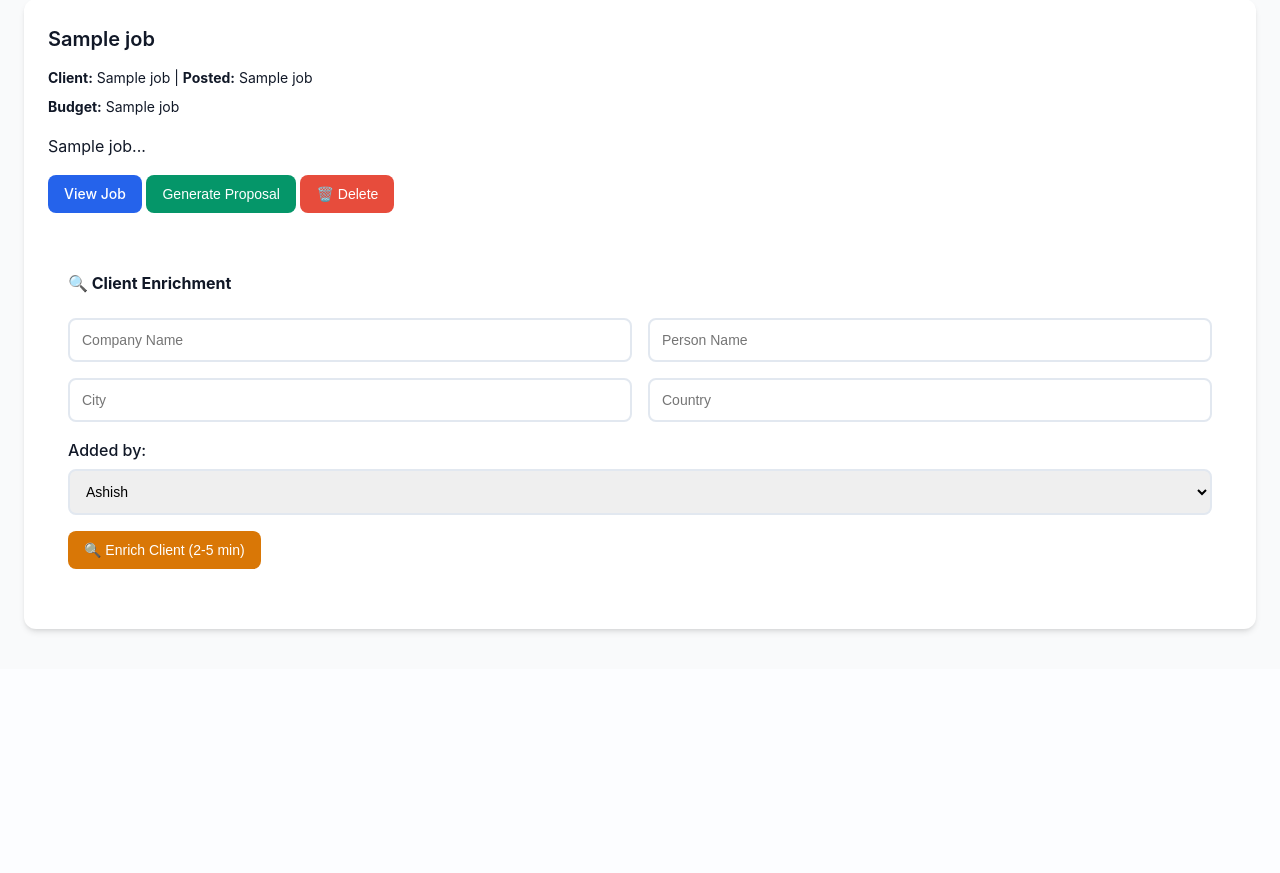
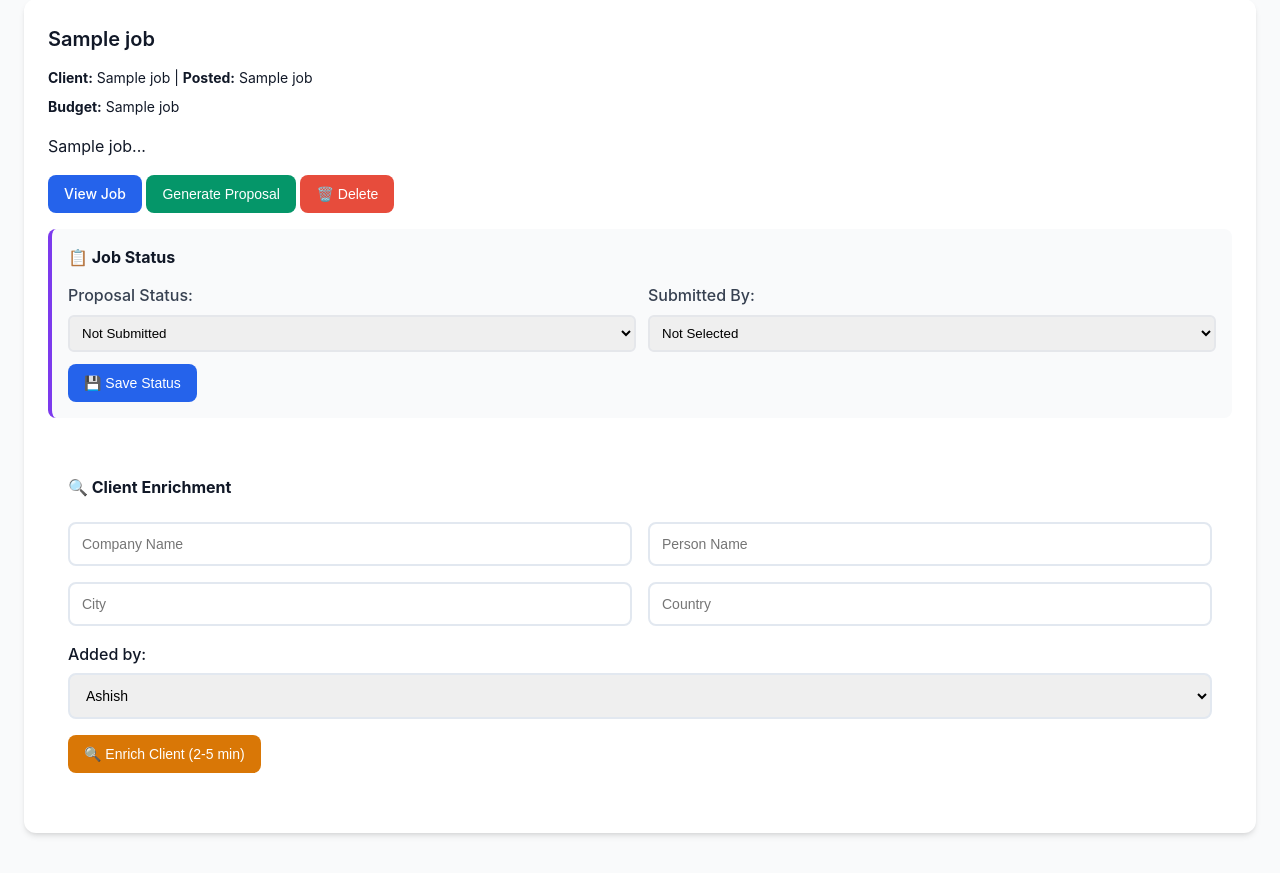
Before and after one commit to mady202220/MindWork, a Flask app: page /rss/1 in a window 1280 px wide. Shown: the part 485-1358 px from the top of the page. Before the commit the page ends 1118 px from the top, so only its background shows below. Run offline with Flask 3, Linux system fonts and the light colour scheme; the visitor is signed in with stand-in values (Sample User, id 1); a database or web service that is not in the repository returns one stand-in record (values such as "Sample title"); some libraries are stand-ins or nearby versions.

Commit message:
Add job status dropdowns to RSS jobs page for proposal tracking

```diff
--- a/templates/rss_jobs.html
+++ b/templates/rss_jobs.html
@@ -99,6 +99,35 @@
             <a href="{{ job[3] }}" target="_blank" class="btn btn-primary">View Job</a>
             <button class="btn btn-success" onclick="generateProposal('{{ job[0] }}', {{ current_feed[0] }})">Generate Proposal</button>
             <button class="btn" style="background: #e74c3c; color: white;" onclick="deleteJob('{{ job[0] }}')">🗑️ Delete</button>
+
+            <!-- Job Status Section -->
+            <div style="margin-top: 16px; padding: 16px; background: var(--gray-50); border-radius: 8px; border-left: 4px solid var(--secondary-purple);">
+                <h4 style="margin: 0 0 12px 0; color: var(--gray-900);">📋 Job Status</h4>
+                <div style="display: grid; grid-template-columns: 1fr 1fr; gap: 12px;">
+                    <div>
+                        <label style="display: block; margin-bottom: 6px; font-weight: 500; color: var(--gray-700);">Proposal Status:</label>
+                        <select id="job-proposal-status-{{ job[0] }}" style="width: 100%; padding: 8px; border: 2px solid var(--gray-200); border-radius: 6px;">
+                            <option value="Not Submitted">Not Submitted</option>
+                            <option value="Saved">Saved</option>
+                            <option value="Submitted">Submitted</option>
+                            <option value="Proposal Viewed">Proposal Viewed</option>
+                            <option value="Message Received">Message Received</option>
+                            <option value="Absconding">Absconding</option>
+                            <option value="Lost">Lost</option>
+                            <option value="Won">Won</option>
+                        </select>
+                    </div>
+                    <div>
+                        <label style="display: block; margin-bottom: 6px; font-weight: 500; color: var(--gray-700);">Submitted By:</label>
+                        <select id="job-submitted-by-{{ job[0] }}" style="width: 100%; padding: 8px; border: 2px solid var(--gray-200); border-radius: 6px;">
+                            <option value="">Not Selected</option>
+                            <option value="Ashish">Ashish</option>
+                            <option value="Madhuri">Madhuri</option>
+                        </select>
+                    </div>
+                </div>
+                <button class="btn btn-primary" style="margin-top: 12px;" onclick="updateJobStatus('{{ job[0] }}')">💾 Save Status</button>
+            </div>
 
             <!-- Client Enrichment Section -->
             <div class="enrichment-section">
@@ -411,6 +440,41 @@
         updateStats();
         setInterval(() => location.reload(), 600000);
 
+        function updateJobStatus(jobId) {
+            const proposalStatus = document.getElementById(`job-proposal-status-${jobId}`).value;
+            const submittedBy = document.getElementById(`job-submitted-by-${jobId}`).value;
+
+            fetch('/update_enrichment', {
+                method: 'POST',
+                headers: {'Content-Type': 'application/json'},
+                body: JSON.stringify({
+                    job_id: jobId,
+                    proposal_status: proposalStatus,
+                    submitted_by: submittedBy,
+                    client_name: '',
+                    client_company: '',
+                    client_city: '',
+                    client_country: '',
+                    linkedin_url: '',
+                    email: '',
+                    phone: '',
+                    whatsapp: '',
+                    decision_maker: ''
+                })
+            })
+            .then(response => response.json())
+            .then(data => {
+                if (data.success) {
+                    alert('Job status updated successfully!');
+                } else {
+                    alert('Failed to update job status');
+                }
+            })
+            .catch(error => {
+                alert('Error updating job status: ' + error);
+            });
+        }
+
         function searchJobs() {
             const searchTerm = document.getElementById('searchInput').value.toLowerCase();
             const jobCards = document.querySelectorAll('.job-card');
```
